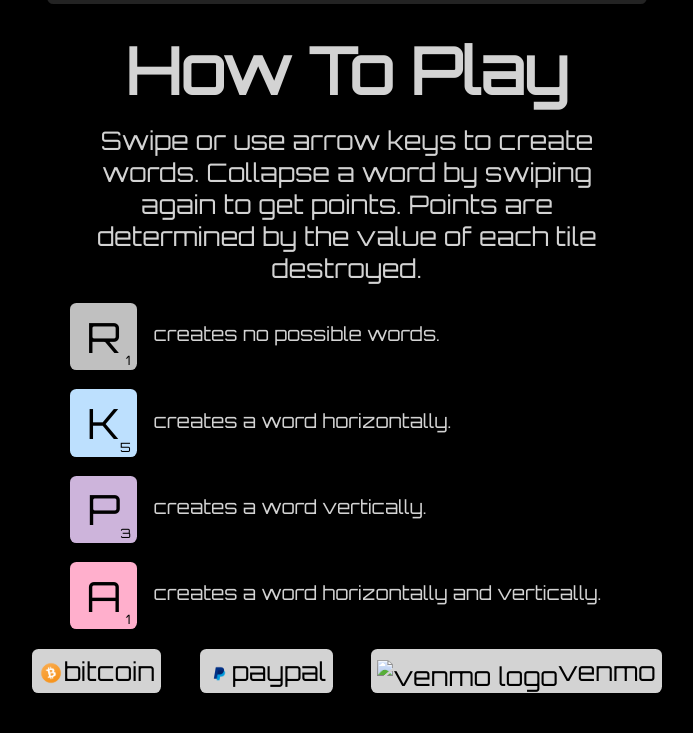
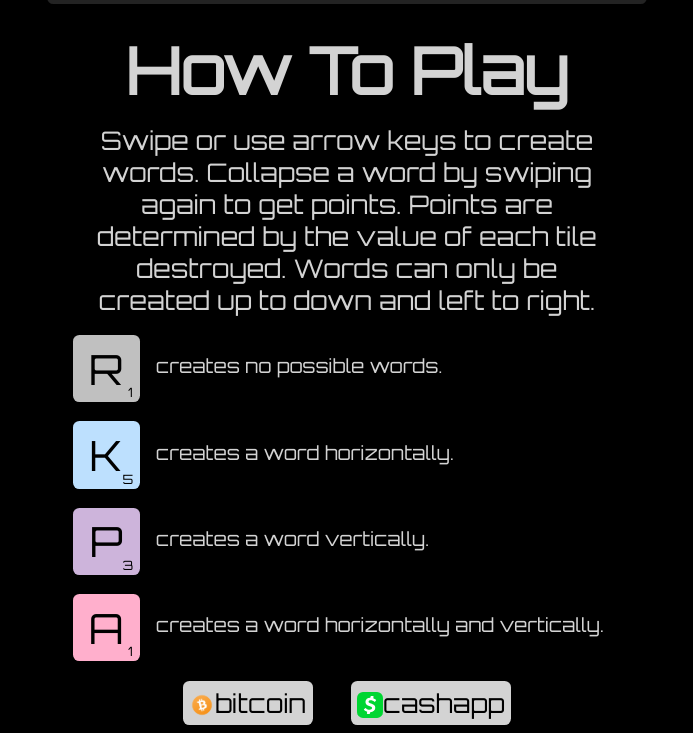
Before and after one commit to andrewchimney/Wordle2048Express, a website: page public/index.html in a window 1280 px wide. Shown: the part 777-1510 px from the top of the page, without its empty margins (293-986 px from the left). Before the commit the page ends 1478 px from the top, so only its background shows below. Drawn offline with Linux system fonts and the light colour scheme.

Commit message:
description + cashapp

```diff
--- a/public/index.html
+++ b/public/index.html
@@ -60,7 +60,7 @@
     </main>
     <section class="howtoplay">
         <h2>How To Play</h2>
-        <p>Swipe or use arrow keys to create words. Collapse a word by swiping again to get points. Points are determined by the value of each tile destroyed.</p>
+        <p>Swipe or use arrow keys to create words. Collapse a word by swiping again to get points. Points are determined by the value of each tile destroyed. Words can only be created up to down and left to right.</p>
         <ul class="tileList">
             <li>
                 <div class="tileEx">R<span class="tileValueEx">1</span></div>
@@ -87,10 +87,7 @@
                 <span><img src="./images/bitcoinlogo.png" alt="bitcoin logo">bitcoin</span>
             </li>
             <li>
-                <span><a href="https://www.paypal.com/us/home"><img src="./images/paypallogo.png" alt="paypal logo">paypal</a></span>
-            </li>
-            <li>
-                <span><a href="https://venmo.com/"><img src="./images/venmologo.png" alt="venmo logo">venmo</a></span>
+                <span><a href="https://cash.app/$wordle2048"><img src="./images/Square_Cash_app_logo.svg" alt="cashapp logo">cashapp</a></span>
             </li>
         </ul>
     </footer>
```
Also changed, not shown: public/images/Square_Cash_app_logo.svg (added).
